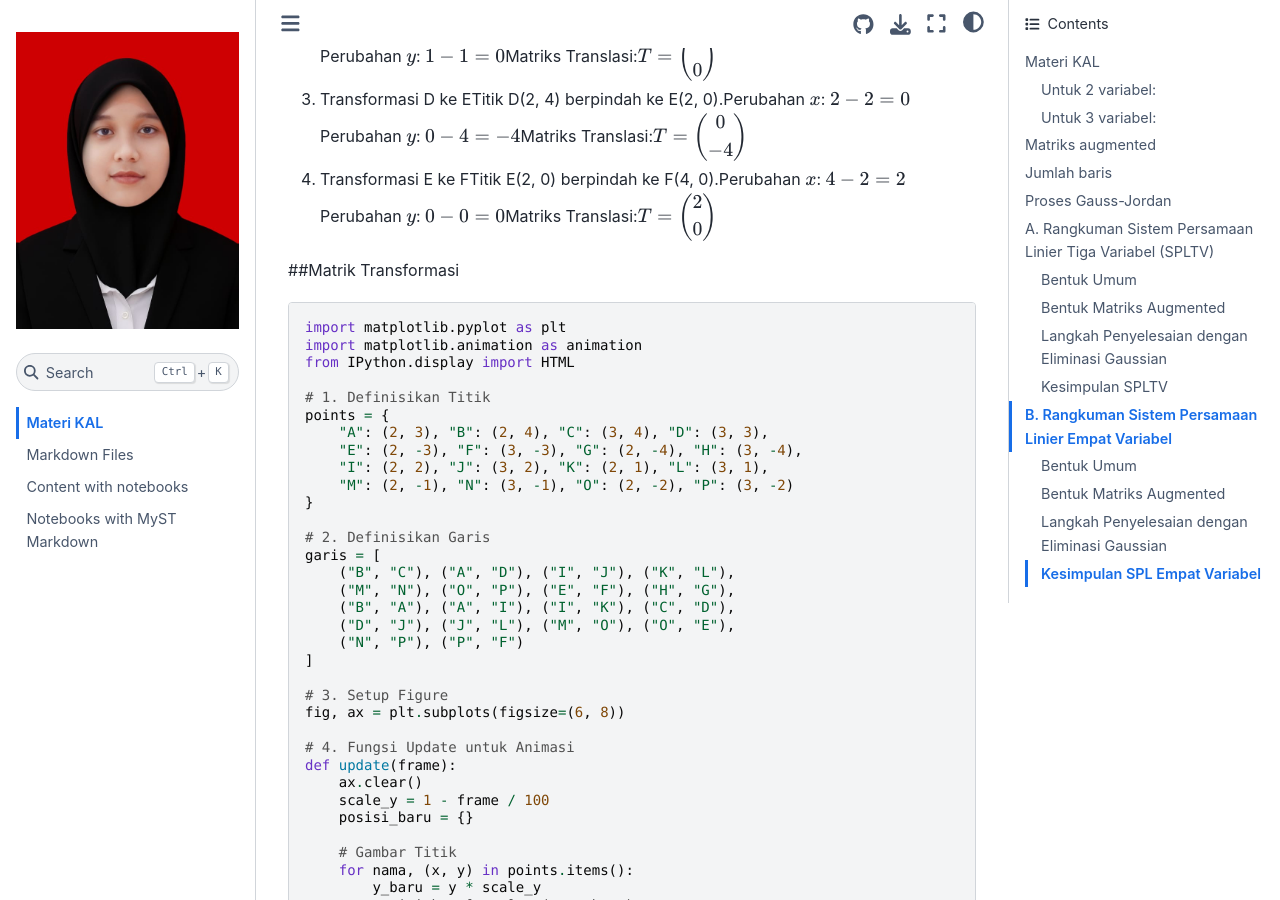
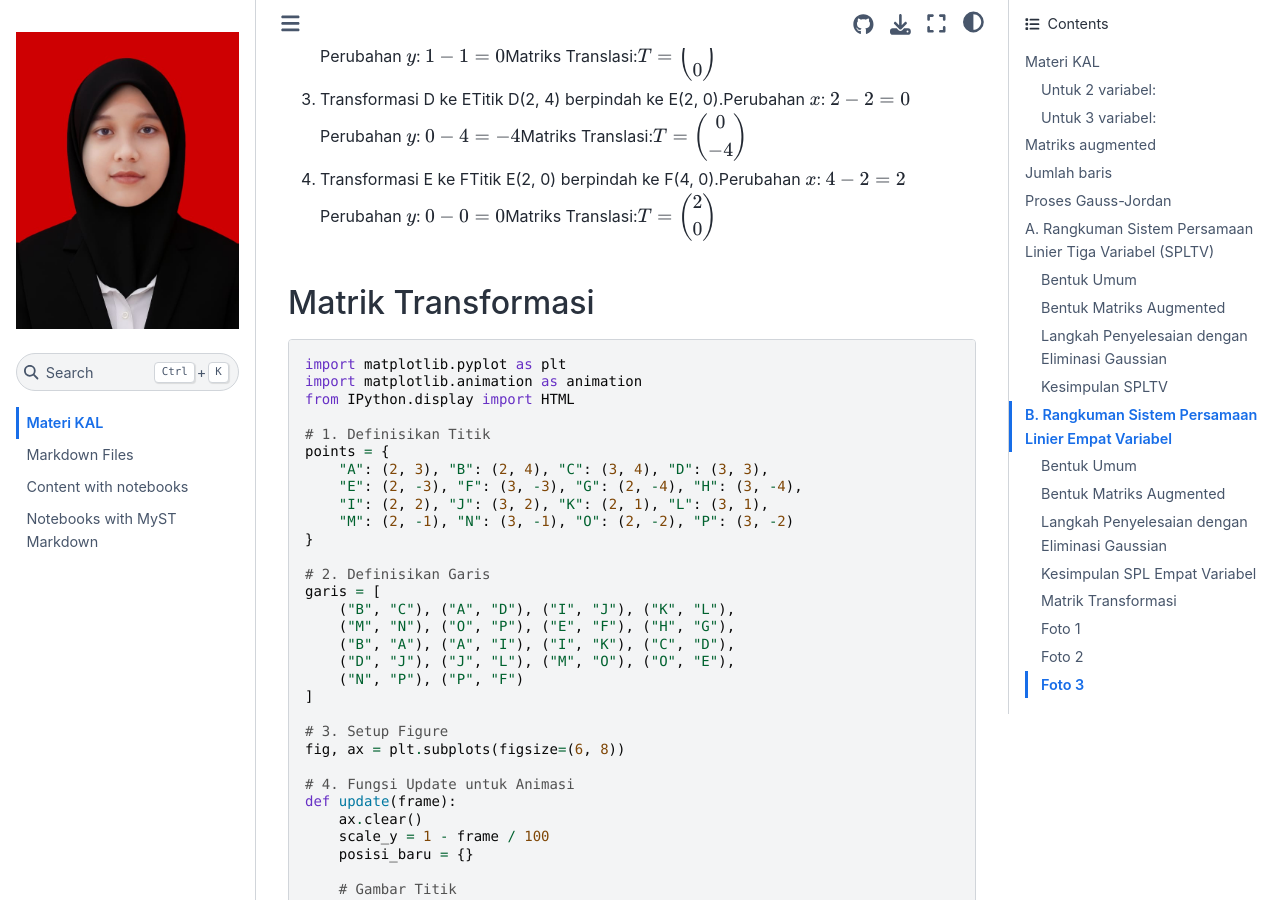
Before and after one commit to nesaamelia773/kal, a Jupyter Book: the page built from intro.md, in a window 1280 px wide and 900 px high, scrolled down 12699 px. Built offline with Jupyter Book 1.0.4 settings and Sphinx 7.4.7 and the Sphinx Book theme 1.1.4, drawn with Linux system fonts in a browser that asks for light colours; some of the changed text lies outside the part shown.

Commit message:
update gambar

````diff
--- a/intro.md
+++ b/intro.md
@@ -478,7 +478,7 @@
 
 4. Transformasi E ke FTitik E(2, 0) berpindah ke F(4, 0).Perubahan $x$: $4 - 2 = 2$Perubahan $y$: $0 - 0 = 0$Matriks Translasi:$T = \begin{pmatrix} 2 \\ 0 \end{pmatrix}$
 
-##Matrik Transformasi
+## Matrik Transformasi
 
 ```
 import matplotlib.pyplot as plt
@@ -551,3 +551,14 @@
 ```
 
 ![Deskripsi Animasi](_static/animasi_saya.gif)
+
+Dekomposisi Matrik
+
+## Foto 1
+![Foto 1](_static/foto1.jpeg)
+
+## Foto 2
+![Foto 2](_static/foto2.jpeg)
+
+## Foto 3
+![Foto 3](_static/foto3.jpeg)
````
Also changed, not shown: _static/foto1.jpeg (added), _static/foto2.jpeg (added), _static/foto3.jpeg (added), 3 other files.
